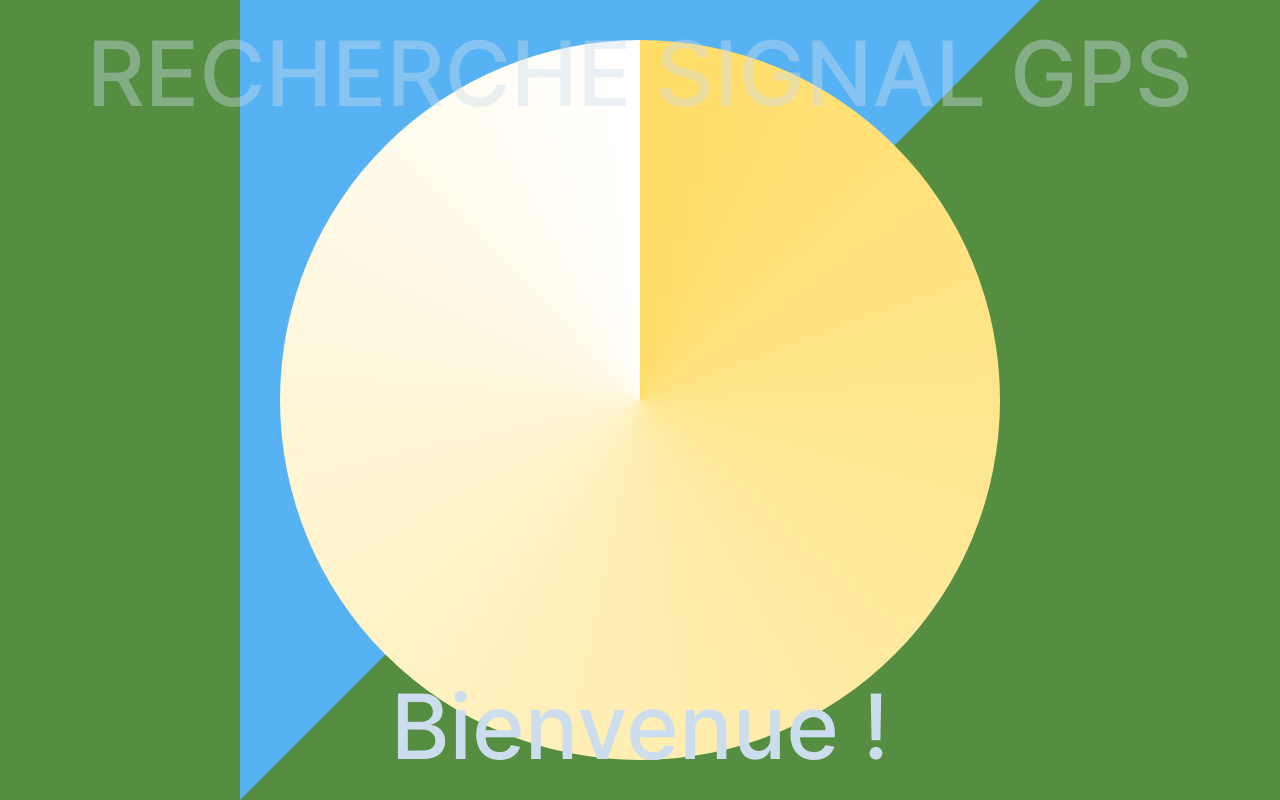
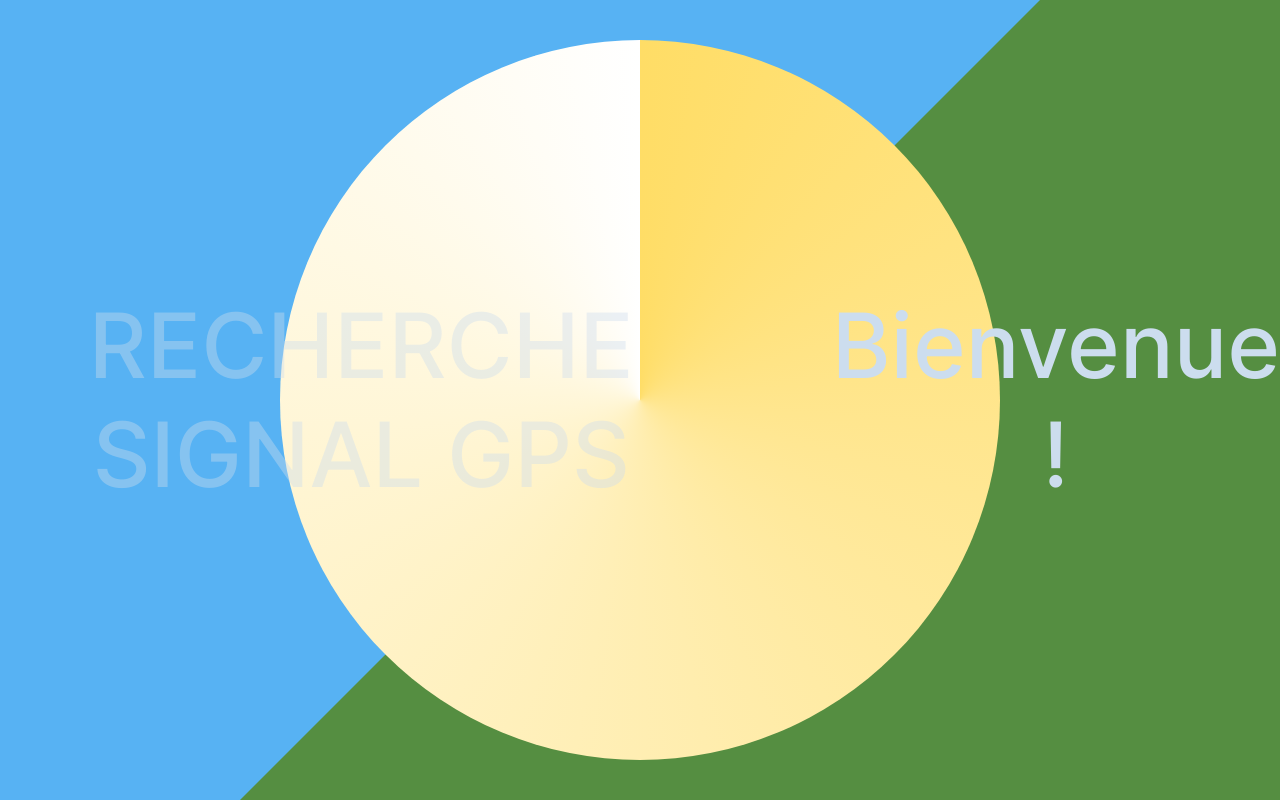
Before and after one commit to Johnmingzed/super-meteo-3000, a website: page superMeteo3000/www/index.html in a window 1280 px wide. Drawn offline with Linux system fonts and the light colour scheme.

Commit message:
Modification des styles CSS afin de tenter de corriger les soucis de scroll

```diff
--- a/superMeteo3000/www/index.html
+++ b/superMeteo3000/www/index.html
@@ -62,6 +62,7 @@
         </div>
         <div class="background">
             <div id="sky"></div>
+            <div id="horizon"></div>
             <div class="sun rotate"></div>
         </div>
     </div>
--- a/superMeteo3000/www/js/index.js
+++ b/superMeteo3000/www/js/index.js
@@ -181,14 +181,14 @@ function displayMeteo(meteo) {
 
 // Définition des couleurs en fonction de la température
 function setTheme(reference) {
-    const sky = document.getElementById('sky');
+    const horizon = document.getElementById('horizon');
     const ground = document.getElementsByClassName('background')[0];
     if (reference > 30) {
-        sky.style.borderTopColor = 'var(--color-hotsky)';
+        horizon.style.borderTopColor = 'var(--color-sky)';
         ground.style.backgroundColor = 'var(--color-sand)';
         sun.classList.add('radiate');
     } else {
-        sky.style.borderTopColor = 'var(--color-clearsky)';
+        horizon.style.borderTopColor = 'var(--color-clearsky)';
         ground.style.backgroundColor = 'var(--color-grass)';
         sun.classList.remove('radiate');
     }
--- a/superMeteo3000/www/scss/_background.scss
+++ b/superMeteo3000/www/scss/_background.scss
@@ -1,19 +1,24 @@
 .background {
     height: inherit;
     width: inherit;
+    overflow: inherit;
     background-color: var(--color-grass);
     overflow: hidden;
-    // display: none; // Pour tester
+    display: flex;
+    flex-direction: column;
+    justify-content: start;
 }
 
-#sky {
-    position: absolute;
-    top: 50%;
-    left: 50%;
-    translate: -50% -50%;
+#sky{
+    width: inherit;
+    height: calc((100svh - 100svw) / 2 );
+    background-color: var(--color-clearsky);
+}
+
+#horizon {
     display: inline-block;
-    border-top: 100dvh solid var(--color-clearsky);
-    border-right: 100dvh solid transparent;
+    border-top: 100svw solid var(--color-clearsky);
+    border-right: 100svw solid transparent;
     overflow: hidden;
 }
 
@@ -38,13 +43,18 @@
 
 /* Landscape layout (with min-width) */
 @media screen and (min-aspect-ratio: 1/1) and (min-width:400px) {
-    .foreground {
+    .background {
         flex-direction: row;
     }
 
-    .sky {
-        border-top-width: 100dvw;
-        border-right-width: 100dvw;
+    #sky {
+        height: inherit;
+        width: calc((100svw - 100svh) / 2 );
+    }
+
+    #horizon {
+        border-top: 100svh solid var(--color-clearsky);
+        border-right: 100svh solid transparent;
     }
 
     .sun {
--- a/superMeteo3000/www/scss/_foreground.scss
+++ b/superMeteo3000/www/scss/_foreground.scss
@@ -4,8 +4,8 @@
     top: 50%;
     left: 50%;
     translate: -50% -50%;
-    height: 100vh;
-    width: 100vw;
+    height: 100svh;
+    width: 100svw;
     display: flex;
     flex-direction: column;
     justify-content: space-around;
@@ -55,3 +55,10 @@
     font-weight: 900;
     margin-top: -1.55rem;
 }
+
+/* Landscape layout (with min-width) */
+@media screen and (min-aspect-ratio: 1/1) and (min-width:400px) {
+    .foreground {
+        flex-direction: row;
+    }
+}
--- a/superMeteo3000/www/scss/_layout.scss
+++ b/superMeteo3000/www/scss/_layout.scss
@@ -12,14 +12,12 @@ body {
     /* prevent webkit from resizing text to fit */
     -webkit-user-select: none;
     /* prevent copy paste, to allow, change 'none' to 'text' */
-    height: 100dvh;
-    width: 100dvw;
+    height: 100svh;
+    width: 100svw;
     overflow: hidden;
-    margin: 0px;
-    padding: 0px;
     /* Padding to avoid the "unsafe" areas behind notches in the screen */
     padding: env(safe-area-inset-top, 0px) env(safe-area-inset-right, 0px) env(safe-area-inset-bottom, 0px) env(safe-area-inset-left, 0px);
-    //background-color: bisque; // Pour tester
+    background-color: var(--color-dark);
 }
 
 /* Portrait layout (default) */
@@ -27,5 +25,5 @@ body {
     text-align: center;
     height: inherit;
     width: inherit;
-    overflow: hidden;
+    overflow: inherit;
 }
```
Also changed, not shown: superMeteo3000/www/css/style.css, 1 other file.
